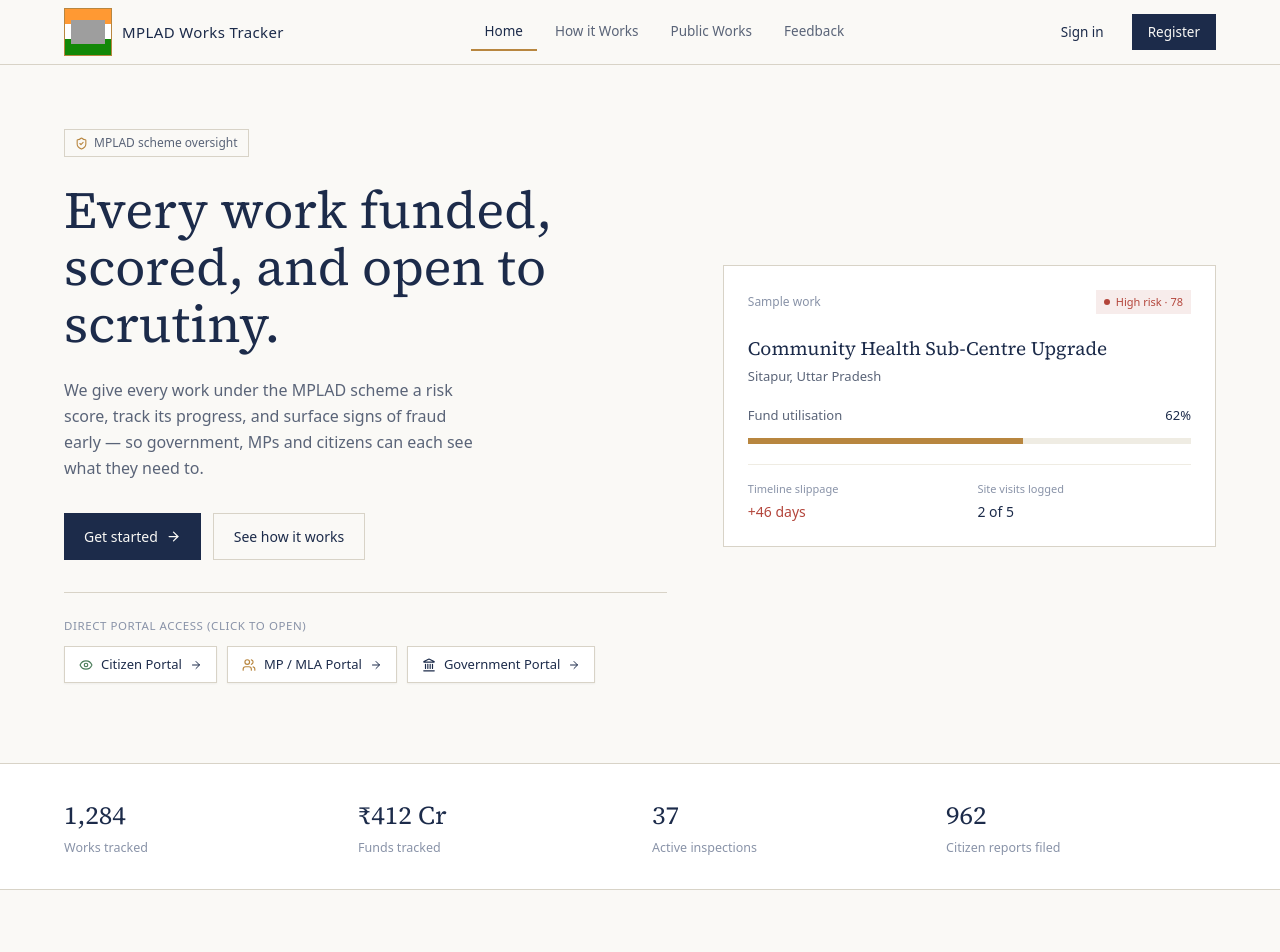
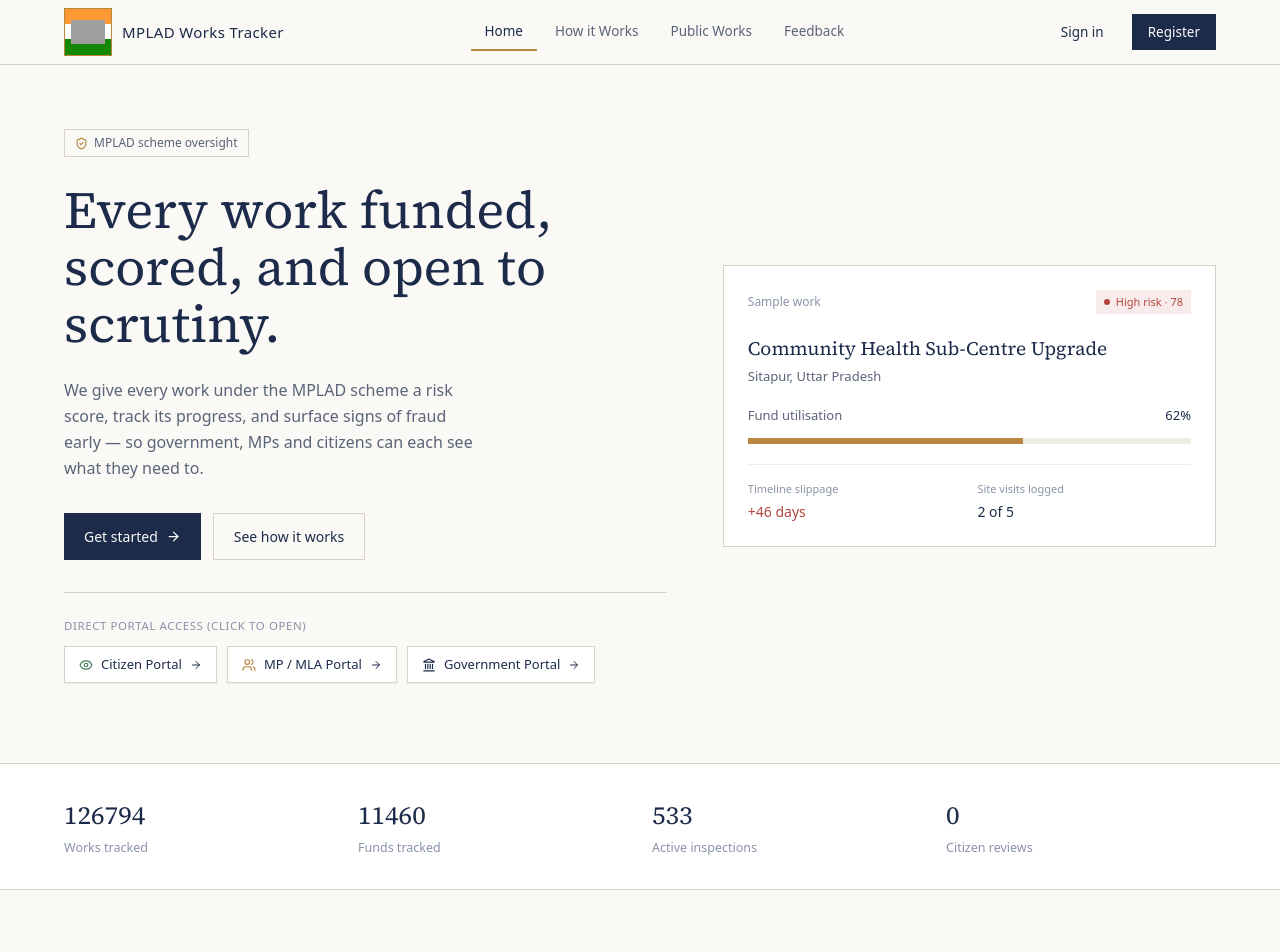
Before and after one commit to AKSHAT2801-PRO/SIH2026, a React app in the folder frontend/: page / in a window 1280 px wide. Shown: the top 952 px of the page. Built offline with nearby package versions, Linux system fonts and the light colour scheme; grey boxes are pictures that could not be loaded; the HTML template or start-up script is replaced by a standard one.

Commit message:
fixed Landing page info

```diff
--- a/frontend/src/pages/LandingPage.jsx
+++ b/frontend/src/pages/LandingPage.jsx
@@ -248,10 +248,10 @@ export default function LandingPage({ onLogin, onRegister, onNavigate, onOpenPor
       <section className="border-y border-[#D8D3C7] bg-white">
         <div className="max-w-[1200px] mx-auto px-6 py-8 grid grid-cols-2 sm:grid-cols-4 gap-6">
           {[
-            { label: "Works tracked", value: stats?.totalWorks?.toLocaleString?.() ?? stats?.totalWorks ?? "—" },
-            { label: "Funds tracked", value: stats?.totalFundsTracked ?? "—" },
-            { label: "Active inspections", value: stats?.activeInspections ?? "—" },
-            { label: "Citizen reports filed", value: stats?.citizenReports ?? "—" },
+            { label: "Works tracked", value: 126794},
+            { label: "Funds tracked", value: 11460},
+            { label: "Active inspections", value: 533},
+            { label: "Citizen reviews", value: 0},
           ].map((s) => (
             <div key={s.label}>
               <div
```
Also changed, not shown: 1 other file (tests, documents, lock files or other folders).
